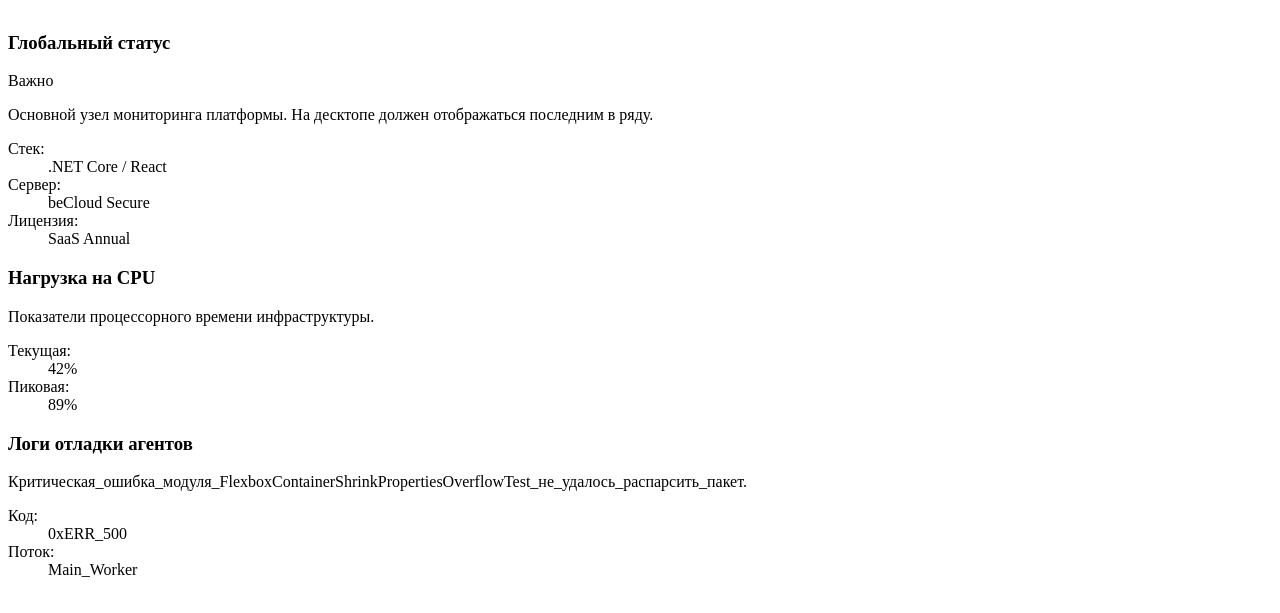
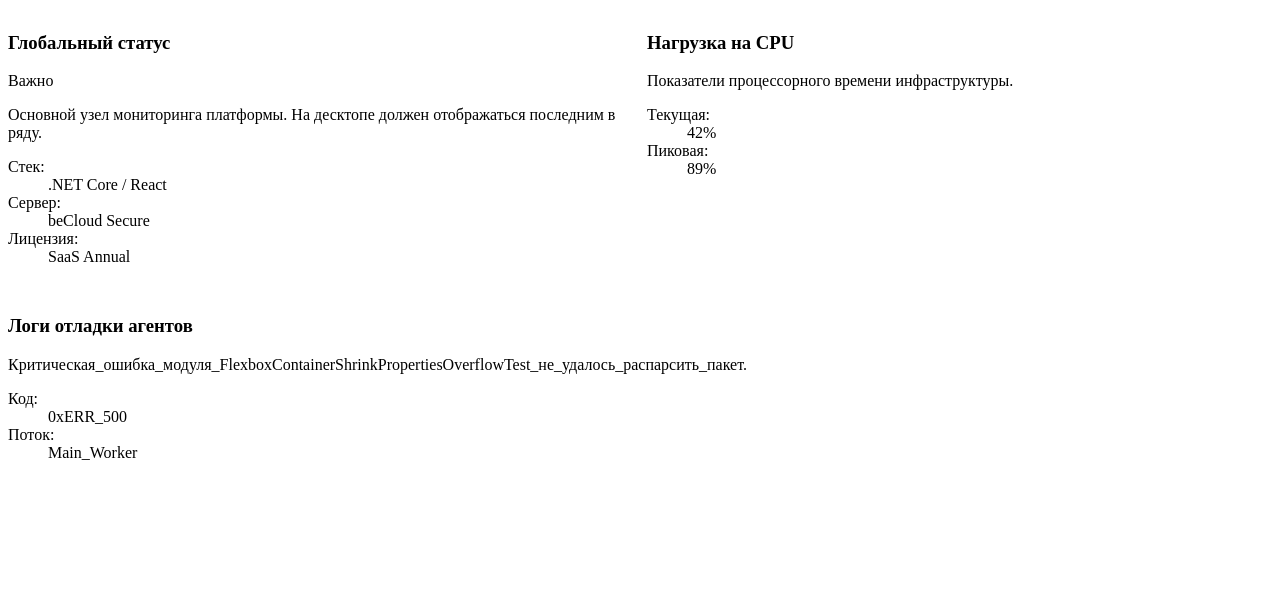
Before and after one commit to fufaev/css_lesson_10, a plain HTML site: page Кузнецов_Артём_ППОИС2609/index.html in a window 1280 px wide. Shown: the part 45-658 px from the top of the page. Drawn offline with Linux system fonts and the light colour scheme.

Commit message:
[flex-grid] Сформирован многострочный флекс-ряд карточек контента

```diff
--- a/Кузнецов_Артём_ППОИС2609/css/style.css
+++ b/Кузнецов_Артём_ППОИС2609/css/style.css
@@ -15,3 +15,13 @@
 .logout-btn {
   margin-left: auto;
 }
+
+.dashboard-grid {
+  display: flex;
+  flex-wrap: wrap;
+  gap: 14px;
+}
+
+.stat-card {
+  flex: 1 1 276px;
+}
```
